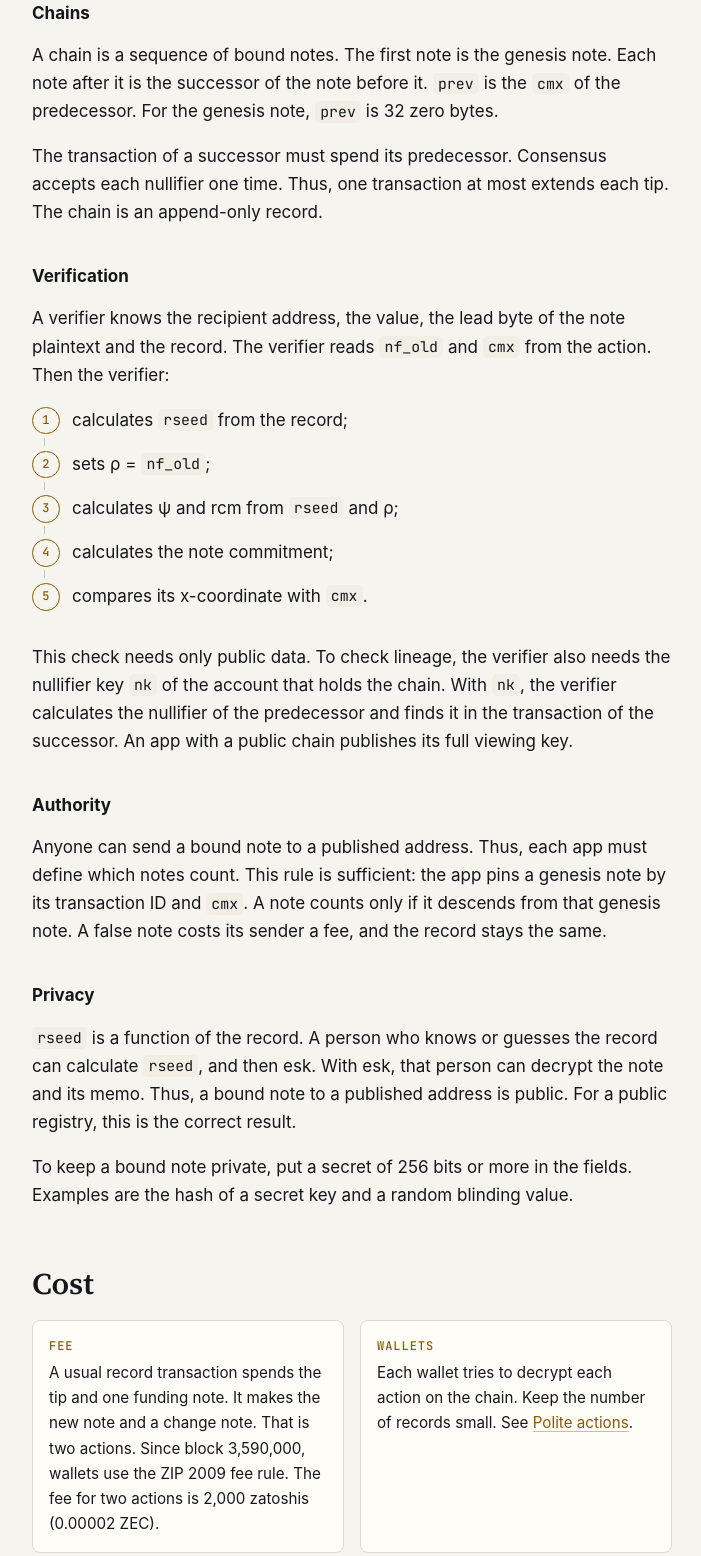
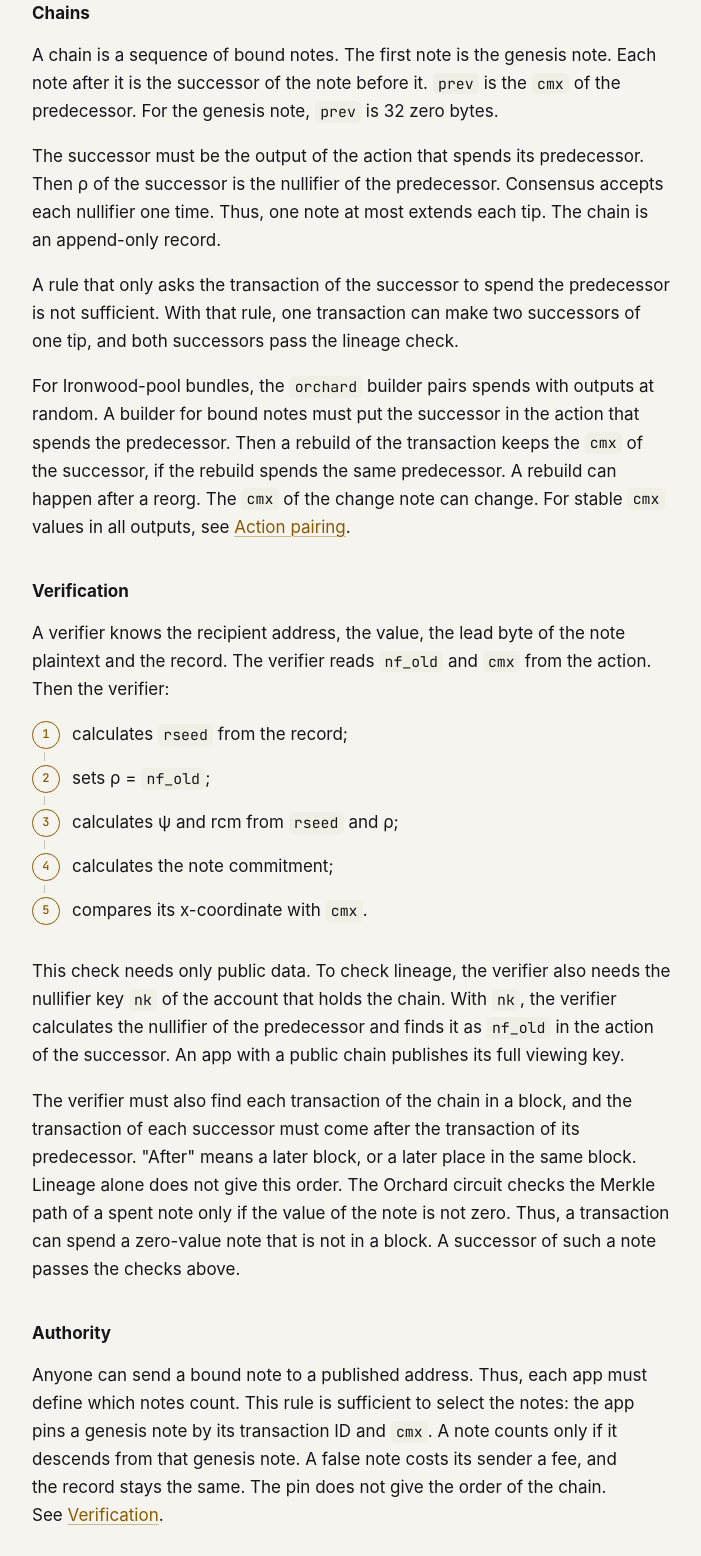
Before and after one commit to 0xpierre-dev/appliedzcash.com, a plain HTML site: page patterns/bound-notes/index.html in a window 1280 px wide. Shown: the part 2192-3748 px from the top of the page, without its empty margins (288-989 px from the left). Drawn offline with Linux system fonts and the light colour scheme; a script that the page names is missing.

Commit message:
Bound notes: verifier rules for chains (#25)
The successor must be the output of the action that spends its
predecessor; a rule that only asks the transaction to spend it lets one
transaction make two successors of one tip. The verifier must also find
each transaction of the chain in a block, in order, because the Orchard
circuit checks the Merkle path only for a note with a value that is not
zero. Note the effect of random pairing on a rebuild, and match the
Builders and Authority lines.

Assisted-by: Claude Code:claude-opus-5-5

```diff
--- a/patterns/bound-notes/index.html
+++ b/patterns/bound-notes/index.html
@@ -145,8 +145,20 @@
         <code>prev</code> is 32 zero bytes.
       </p>
       <p>
-        The transaction of a successor must spend its predecessor. Consensus accepts each nullifier one time. Thus, one
-        transaction at most extends each tip. The chain is an append-only record.
+        The successor must be the output of the action that spends its predecessor. Then ρ of the successor is the
+        nullifier of the predecessor. Consensus accepts each nullifier one time. Thus, one note at most extends each tip.
+        The chain is an append-only record.
+      </p>
+      <p>
+        A rule that only asks the transaction of the successor to spend the predecessor is not sufficient. With that rule,
+        one transaction can make two successors of one tip, and both successors pass the lineage check.
+      </p>
+      <p>
+        For Ironwood-pool bundles, the <code>orchard</code> builder pairs spends with outputs at random. A builder for
+        bound notes must put the successor in the action that spends the predecessor. Then a rebuild of the transaction
+        keeps the <code>cmx</code> of the successor, if the rebuild spends the same predecessor. A rebuild can happen
+        after a reorg. The <code>cmx</code> of the change note can change. For stable <code>cmx</code> values in all
+        outputs, see <a href="../action-pairing/">Action pairing</a>.
       </p>
 
       <h3 id="verification">Verification</h3>
@@ -164,14 +176,23 @@
       <p>
         This check needs only public data. To check lineage, the verifier also needs the nullifier key <code>nk</code> of
         the account that holds the chain. With <code>nk</code>, the verifier calculates the nullifier of the predecessor
-        and finds it in the transaction of the successor. An app with a public chain publishes its full viewing key.
+        and finds it as <code>nf_old</code> in the action of the successor. An app with a public chain publishes its full
+        viewing key.
+      </p>
+      <p>
+        The verifier must also find each transaction of the chain in a block, and the transaction of each successor must
+        come after the transaction of its predecessor. "After" means a later block, or a later place in the same block.
+        Lineage alone does not give this order. The Orchard circuit checks
+        the Merkle path of a spent note only if the value of the note is not zero. Thus, a transaction can spend a
+        zero-value note that is not in a block. A successor of such a note passes the checks above.
       </p>
 
       <h3 id="authority">Authority</h3>
       <p>
         Anyone can send a bound note to a published address. Thus, each app must define which notes count. This rule is
-        sufficient: the app pins a genesis note by its transaction ID and <code>cmx</code>. A note counts only if it
-        descends from that genesis note. A false note costs its sender a fee, and the record stays the same.
+        sufficient to select the notes: the app pins a genesis note by its transaction ID and <code>cmx</code>. A note counts only if it
+        descends from that genesis note. A false note costs its sender a fee, and the record stays the same. The pin does not give the order of the chain. See
+        <a href="#verification">Verification</a>.
       </p>
 
       <h3 id="privacy">Privacy</h3>
@@ -200,7 +221,8 @@
           this work in your browser.
         </li>
         <li>
-          <strong>Builders</strong> The transaction builder must accept an <code>rseed</code> from its caller. The
+          <strong>Builders</strong> The transaction builder must accept an <code>rseed</code> from its caller. It must
+          also let the caller put the successor in the action that spends the predecessor. The
           <code>orchard</code> crate samples <code>rseed</code> at random. A patch adds
           <code>add_output_with_rseed</code>. The patch is pending upstream. A PCZT (ZIP 374) carries a bound output in
           its usual <code>rseed</code> field.
```
